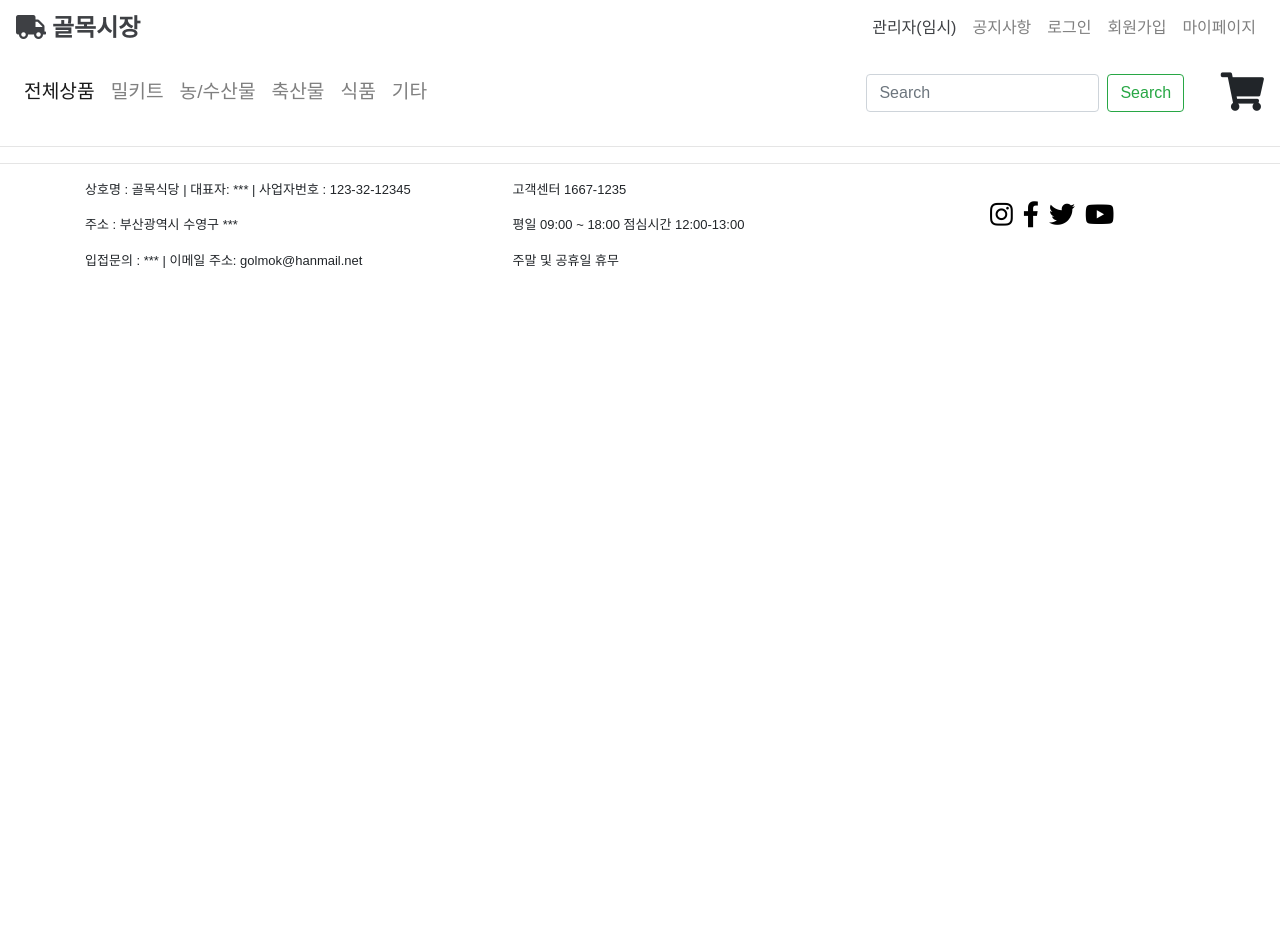
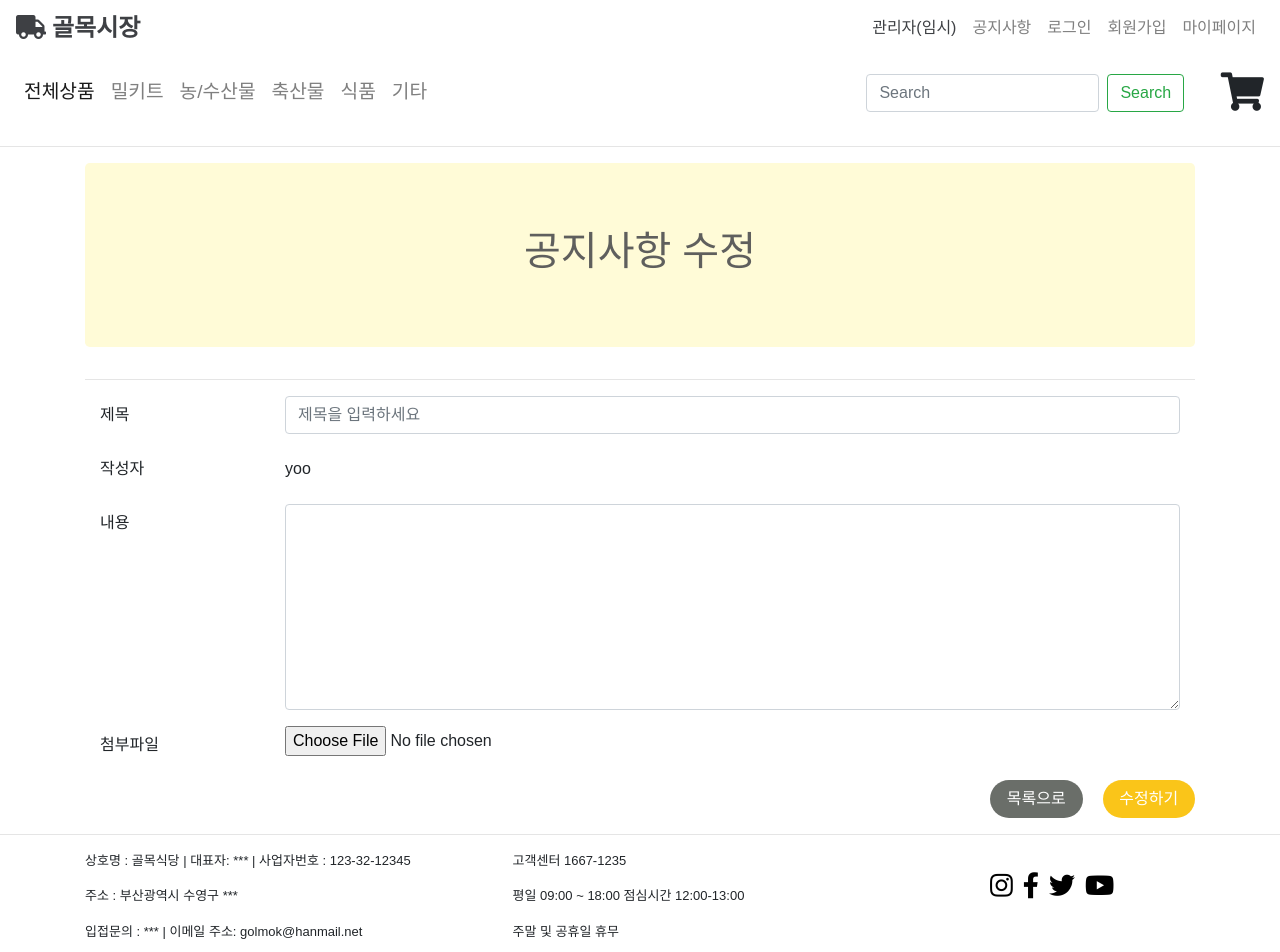
Before and after one commit to sde3300/alley_market, a Vue app in the folder src/amui/: page /adminNoticeUpdate in a window 1280 px wide. Shown: the top 952 px of the page. Before the commit the page ends 800 px from the top, so only its background shows below. Built offline with nearby package versions, Linux system fonts and the light colour scheme; a web font is replaced by a local one.

Commit message:
fix. noticeupdate 페이지 분리중

```diff
--- a/src/amui/src/router/index.js
+++ b/src/amui/src/router/index.js
@@ -21,6 +21,7 @@ import Order from '../views/Order.vue'
 import CartList from '../views/CartList.vue'
 import AdminNoticeList from '../views/AdminNoticeList.vue'
 import AdminNoticeWrite from '../views/AdminNoticeWrite.vue'
+import AdminNoticeUpdate from '../views/AdminNoticeUpdate.vue'
 import P1board from '../views/P1Board.vue'
 import P2board from '../views/P2Board.vue'
 import P3board from '../views/P3Board.vue'
@@ -160,7 +161,12 @@ const routes = [
     path: '/adminNoticeWrite',
     name: 'AdminNoticeWrite',
     component: AdminNoticeWrite
-  }
+  },
+  {
+    path: '/adminNoticeUpdate',
+    name: 'AdminNoticeUpdate',
+    component: AdminNoticeUpdate
+  },
 ]
 
 const router = new VueRouter({
--- /dev/null
+++ b/src/amui/src/views/AdminNoticeUpdate.vue
@@ -0,0 +1,124 @@
+<template>
+    <div class="container mr-auto">
+        <div class="jumbotron text-center">
+            <h1>공지사항 수정</h1>
+        </div>
+        <hr>
+        <div class="container" id="noticemodi">
+            <form>
+                <div class="form-group row">
+                    <label for="text" class="col-sm-2 col-form-label">제목</label>
+                    <div class="col-sm-10">
+                        <input type="text" class="form-control" id="exampleFormControlInput1" placeholder="제목을 입력하세요" v-model="noticeTitle">
+                    </div>
+                </div>
+                <div class="form-group row">
+                    <label for="text" class="col-sm-2 col-form-label">작성자</label>
+                    <div class="col-sm-10">
+                        <input type="text" class="form-control-plaintext" id="exampleFormControlInput1" placeholder="이름을 입력하세요" v-model="createId">
+                    </div>
+                </div>
+
+                <div class="form-group row">
+                    <label for="text" class="col-sm-2 col-form-label">내용</label>
+                    <div class="col-sm-10">
+                        <textarea class="form-control" id="exampleFormControlTextarea1" rows="8" v-model="noticeContents"></textarea>
+                    </div>
+                </div>
+
+                <div class="form-group row">
+                <label for="text" class="col-sm-2 col-form-label">첨부파일</label>
+                <input type="file" class="form-control-file col" id="exampleFormControlFile1" @change="selectFile" ref="boardImg">
+                </div>
+
+                <div class="row ">
+                    <button type="button" class="btn btn col-sm-1 ml-auto" id="btnList" v-on:click = "moveAdminNoticeList">목록으로</button>
+                    <button type="button" class="btn btn col-sm-1 " id="btnwrite" v-on:click = "AdminNoticeUpdate">수정하기</button>
+                </div>
+            </form>
+        </div>
+    </div>
+</template>
+
+<script>
+export default {
+    data() {
+        return {
+            noticePk:0,
+            boardCategoryPk:'b1',
+            noticeTitle:'',
+            createId:'yoo',
+            noticeContents:'',
+            image:'',
+        }
+    },
+    methods: {
+        selectFile() {
+                    this.image = this.$refs.boardImg.files[0];
+                },
+        //axios를 사용하여 서버와 통신
+            // formData.append('noticePk', this.noticePk)
+        // AdminNoticeUpdate() {
+        //     let obj = this;
+
+        //     const formData = new FormData();
+
+        //     formData.append('boardCategoryPk', this.boardCategoryPk)
+        //     formData.append('noticeTitle', this.noticeTitle)
+        //     formData.append('createId', this.createId)
+        //     formData.append('noticeContents', this.noticeContents)
+        //     formData.append('image', this.image);
+
+        //     obj.$axios.put('http://localhost:9000/noticeUpdate', formData, {
+        //         noticePk: this.noticePk,
+        //         noticeTitle: this.noticeTitle,
+        //         createdId: this.createId,
+        //         noticeContents: this.noticeContents,
+        //         headers: {
+        //             'Content-Type': 'multipart/form-data'
+        //         }
+        //     })
+        //     .then(function() {
+        //         console.log("비동기 통신 성공");
+        //         obj.$router.push({name:'noticeDetail',
+        //         query: {noticePk: obj.noticePk}});
+
+        //     })
+        //     .catch(function(err) {
+        //         console.log("비동기 통신 실패");
+        //         console.log(err);
+        //     })
+        // },
+        AdminNoticeUpdate() {
+            let obj =this;
+            this.$axios
+                .put('http://localhost:9000/noticeUpdate', {
+                    noticePk: this.noticePk,
+                    noticeTitle: this.noticeTitle,
+                    noticeContents: this.noticeContents,
+                    createId: this.createId,
+                    storedFilePath: this.storedFilePath
+            })
+            .then(function() {
+                console.log('비동기 통신 성공');
+                obj.$router.push({name:'NoticeDetail',
+                query: {noticePk: obj.noticePk}
+                });
+            })
+            .catch(function(err) {
+                console.log("axios 비동기 통신 오류");
+                console.log(err);
+            });
+        },
+        //리스트 화면으로 이동
+        moveAdminNoticeList() {
+            this.$router.push({ name: 'AdminNoticeList'});
+        }
+    },
+
+}
+</script>
+
+<style>
+
+</style>
--- a/src/amui/src/views/NoticeDetail.vue
+++ b/src/amui/src/views/NoticeDetail.vue
@@ -37,7 +37,7 @@
 
                 <div class="row ">
                     <button type="button" class="btn btn col-sm-1 ml-auto" id="btnList" v-on:click="moveNoticeList">목록으로</button>
-                    <button type="button" class="btn btn col-sm-1 " id="btnmodi" v-on:click="noticeUpdate">수정하기</button>
+                    <button type="button" class="btn btn col-sm-1 " id="btnmodi" v-on:click="movenoticeUpdate(noticePk)">수정하기</button>
                     <button type="button" class="btn btn col-sm-1 " id="btndel" v-on:click="noticeDelete">삭제하기</button>
                 </div>
             </form>
@@ -63,23 +63,24 @@ export default {
         moveNoticeList() {
             this.$router.push({ name:'NoticeList'});
         },
-        noticeUpdate() {
-            let obj =this;
-            this.$axios.put('http://localhost:9000/noticeUpdate', {
-                noticePk: this.noticePk,
-                noticeTitle: this.noticeTitle,
-                noticeContents: this.noticeContents,
-                createId: this.createId,
-                storedFilePath: this.storedFilePath
-            })
-            .then(function() {
-                console.log('비동기 통신 성공');
-                obj.$router.push({name:'NoticeList'});
-            })
-            .catch(function(err) {
-                console.log("axios 비동기 통신 오류");
-                console.log(err);
-            });
+        movenoticeUpdate(noticePk) {
+            this.$router.push({name: 'AdminNoticeUpdate', params: { noticePk: noticePk}})
+            // let obj =this;
+            // this.$axios.put('http://localhost:9000/noticeUpdate', {
+            //     noticePk: this.noticePk,
+            //     noticeTitle: this.noticeTitle,
+            //     noticeContents: this.noticeContents,
+            //     createId: this.createId,
+            //     storedFilePath: this.storedFilePath
+            // })
+            // .then(function() {
+            //     console.log('비동기 통신 성공');
+            //     obj.$router.push({name:'NoticeList'});
+            // })
+            // .catch(function(err) {
+            //     console.log("axios 비동기 통신 오류");
+            //     console.log(err);
+            // });
         },
         noticeDelete() {
             let obj = this;
```
